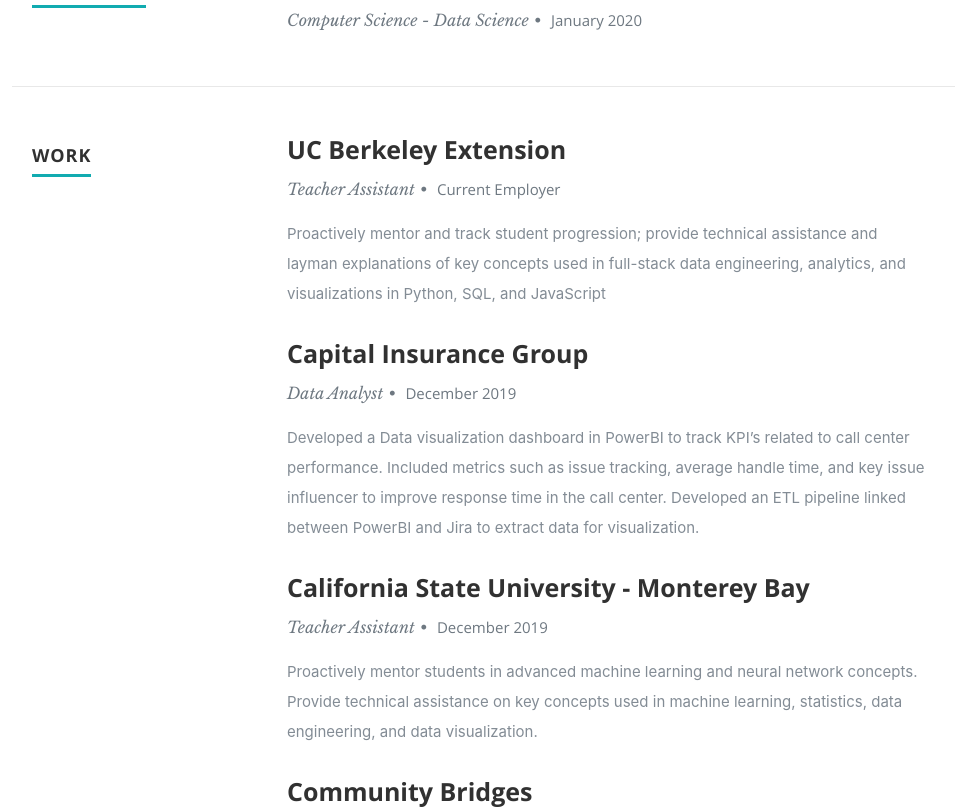
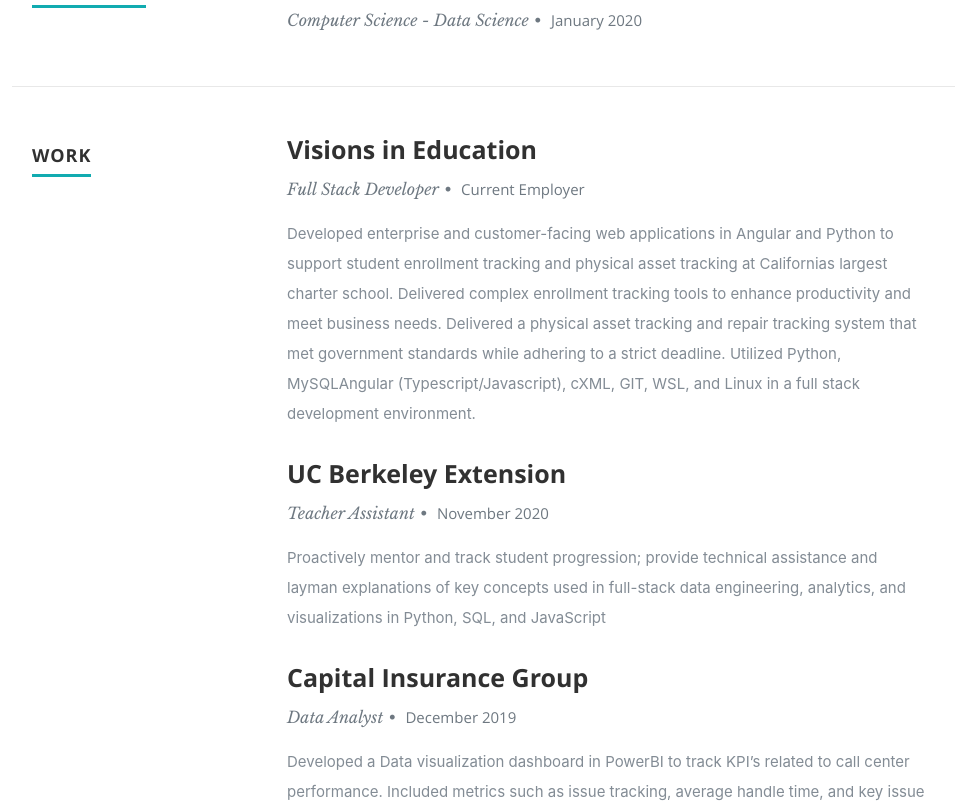
Before and after one commit to CruddyShad0w/Portfolio, a React (Create React App) app: page / in a window 1280 px wide. Shown: the part 1560-2369 px from the top of the page, without its empty margins (118-1073 px from the left). Built offline with nearby package versions, Linux system fonts and the light colour scheme.

Commit message:
Yearly Resume Refresh
- update resume
- update knowledge percentiles

```diff
--- a/src/resumeData.js
+++ b/src/resumeData.js
@@ -35,10 +35,17 @@
     ],
     "work":[
       {
+        "CompanyName":"Visions in Education",
+        "specialization":"Full Stack Developer",
+        "MonthOfLeaving":"Current Employer",
+        "YearOfLeaving":"",
+        "Achievements":"Developed enterprise and customer-facing web applications in Angular and Python to support student enrollment tracking and physical asset tracking at Californias largest charter school. Delivered complex enrollment tracking tools to enhance productivity and meet business needs. Delivered a physical asset tracking and repair tracking system that met government standards while adhering to a strict deadline. Utilized Python, MySQLAngular (Typescript/Javascript), cXML, GIT, WSL, and Linux in a full stack development environment."
+      },
+      {
         "CompanyName":"UC Berkeley Extension",
         "specialization":"Teacher Assistant",
-        "MonthOfLeaving":"Current Employer",
-        "YearOfLeaving":"",
+        "MonthOfLeaving":"November",
+        "YearOfLeaving":"2020",
         "Achievements":"Proactively mentor and track student progression; provide technical assistance and layman explanations of key concepts used in full-stack data engineering, analytics, and visualizations in Python, SQL, and JavaScript"
       },
       {
@@ -66,20 +73,20 @@
     "skillsDescription":"",
     "skills":[
       {
-        "skillname":"Data Visualization",
-        "style":"50%"
+        "skillname":"Full-Stack Development",
+        "style":"40%"
       },
       {
         "skillname":"Data engineering",
-        "style":"35%"
+        "style":"25%"
+      },
+      {
+        "skillname":"Data Visualization",
+        "style":"13%"
       },
       {
         "skillname":"Machine Learning / AI",
-        "style":"15%"
-      },
-      {
-        "skillname":"Full-Stack Development",
-        "style":"25%"
+        "style":"12%"
       }
     ],
     "portfolio":[
```
Also changed, not shown: 2 other files (tests, documents, lock files or other folders).
